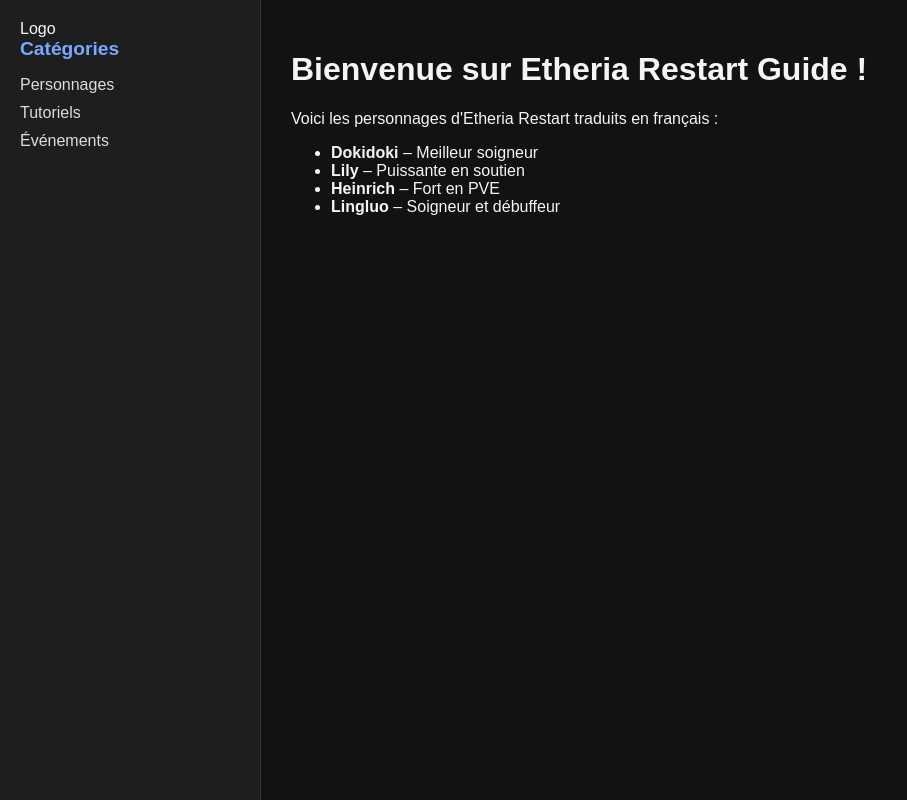
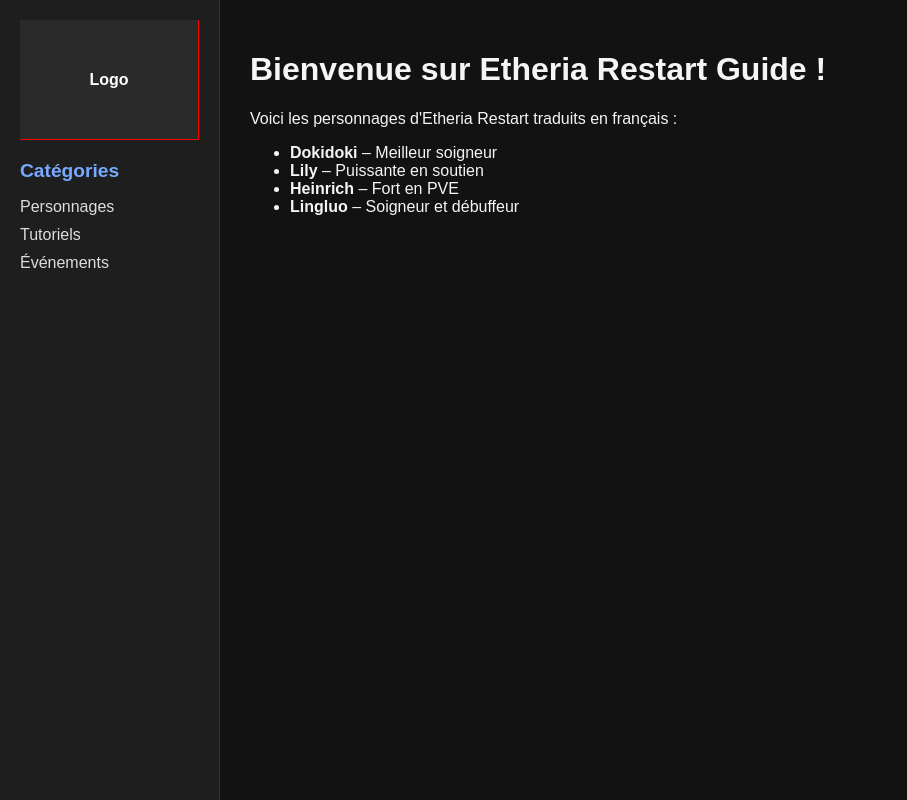
Before and after one commit to Chiubbi/etheria-restart, a Next.js app: page / in a window 1280 px wide. Shown: the whole page, without its empty margins (0-907 px from the left). Built offline with nearby package versions, Linux system fonts and the light colour scheme.

Commit message:
Update layout.module.css

```diff
--- a/components/layout.module.css
+++ b/components/layout.module.css
@@ -11,6 +11,22 @@
   background-color: #1e1e1e;
   padding: 20px;
   border-right: 1px solid #333;
+  box-sizing: border-box;
+}
+
+.logoBox {
+  width: 100%;
+  height: 120px;
+  background-color: #2a2a2a;
+  margin-bottom: 20px;
+  display: flex;
+  align-items: center;
+  justify-content: center;
+  border-bottom: 1px solid red;
+  border-right: 1px solid red;
+  box-sizing: border-box;
+  color: #fff;
+  font-weight: bold;
 }
 
 .sidebar h2 {
```
